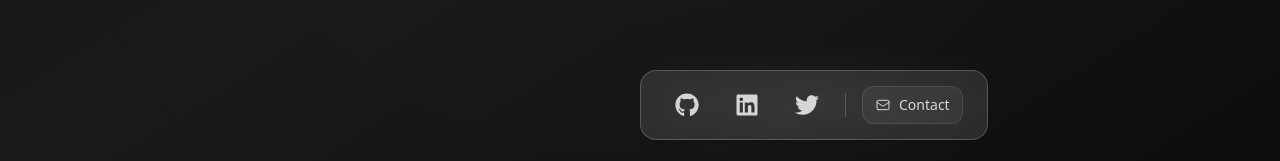
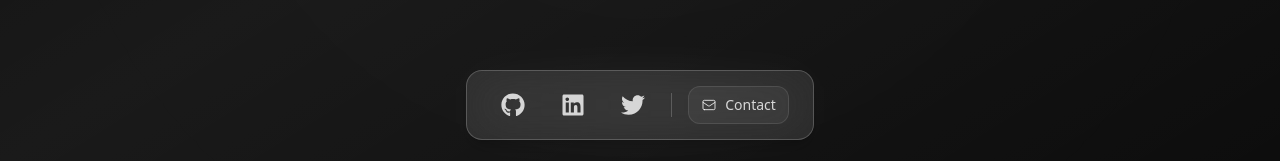
Before and after one commit to TodTheMatsu/Portfolio, a React (Vite) app: page / in a window 1280 px wide. Shown: the part 636-797 px from the top of the page. Built offline with nearby package versions, Linux system fonts and the light colour scheme; what @designbycode/tailwindcss-text-shadow would draw is missing.

Commit message:
somehow this broke

```diff
--- a/src/App.jsx
+++ b/src/App.jsx
@@ -1488,7 +1488,7 @@ function App() {
               y: { duration: 0.8, delay: 2.5, type: "spring", stiffness: 100, damping: 15 },
               scale: { duration: 0.8, delay: 2.5, type: "spring", stiffness: 100, damping: 15 },
             }}
-            className={`fixed bottom-6 left-1/2 -translate-x-1/2 px-6 py-3 bg-white/10 backdrop-blur-xl rounded-2xl border border-white/20 shadow-lg shadow-black/20 flex items-center gap-4 ${selectedProject || activeBlogPost ? 'pointer-events-none' : ''}`}
+            className={`fixed bottom-6 inset-x-0 mx-auto w-fit px-6 py-3 bg-white/10 backdrop-blur-xl rounded-2xl border border-white/20 shadow-lg shadow-black/20 flex items-center gap-4 ${selectedProject || activeBlogPost ? 'pointer-events-none' : ''}`}
           >
             {/* Subtle glow effect behind the bar */}
             <motion.div
```
